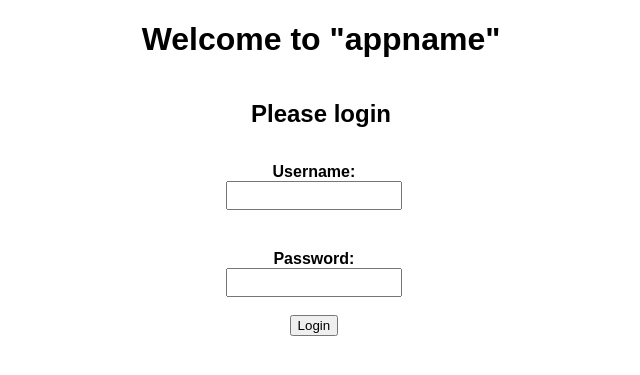
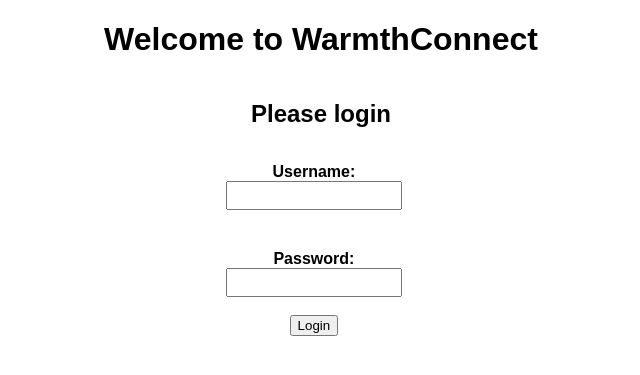
Before and after one commit to BambooShi/ElleHacks, a Flask app: template templates/landing.html in a window 1280 px wide. Shown: the top 375 px of the page, without its empty margins (319-959 px from the left). Run offline with Flask 2, Linux system fonts and the light colour scheme; the template is opened without the code that fills it, so the values that code supplies are empty.

Commit message:
slight modification

```diff
--- a/templates/landing.html
+++ b/templates/landing.html
@@ -5,10 +5,10 @@
     <meta name="viewport" content="width=device-width, initial-scale=1.0">
     <meta http-equiv="X-UA-Compatible" content="ie=edge">
     <link rel="stylesheet" href="{{ url_for('static', filename='styles.css') }}">
-    <title>Welcome to "appname"</title>
+    <title>Welcome to WarmthConnect</title>
 </head>
 <body>
-    <h1>Welcome to "appname"</h1>
+    <h1>Welcome to WarmthConnect</h1>
     <h2>Please login</h2>
     <form>
         <div class="group-label-input">
```
